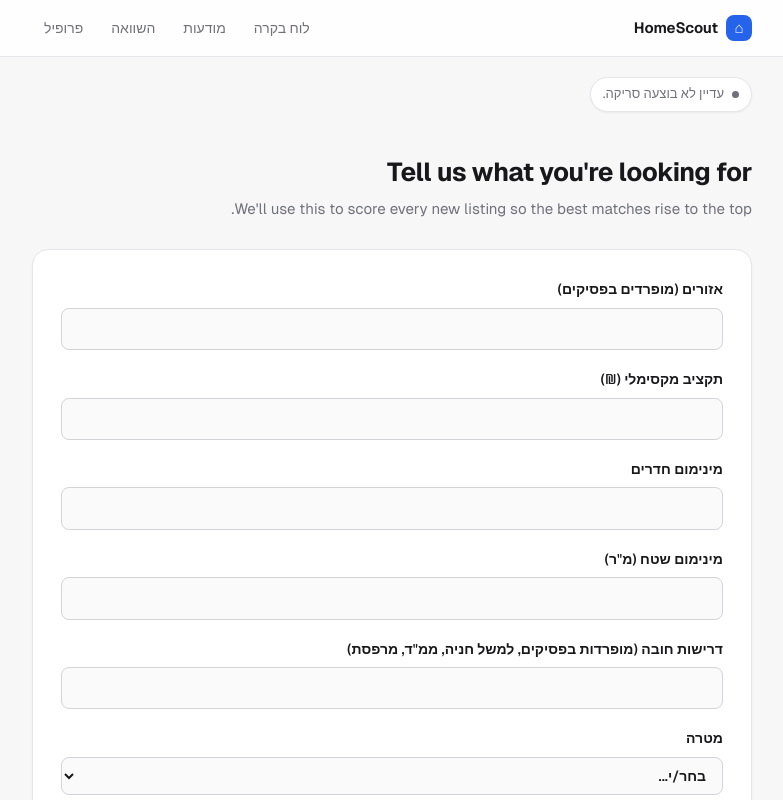
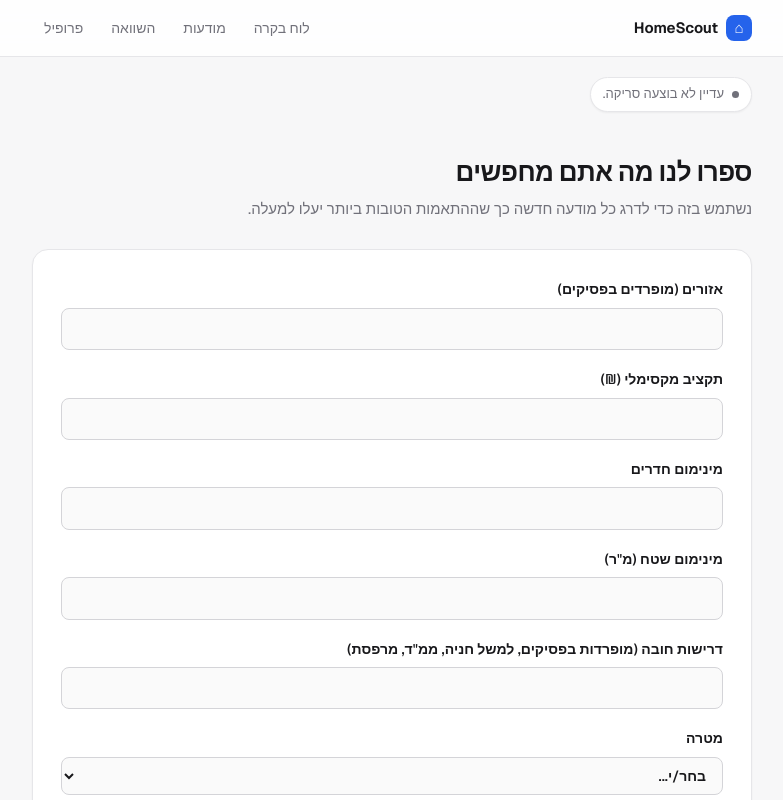
Before and after one commit to yuvalzafrir-creator/home, a Next.js app: page /onboarding in a window 1280 px wide. Shown: the top 800 px of the page, without its empty margins (248-1031 px from the left). Built offline with nearby package versions, Linux system fonts and the light colour scheme; no server answers; the database is empty.

Commit message:
feat: onboarding first-run gate and editable profile page

```diff
--- a/src/app/onboarding/page.tsx
+++ b/src/app/onboarding/page.tsx
@@ -1,13 +1,18 @@
+import { redirect } from "next/navigation";
 import { OnboardingForm } from "@/components/OnboardingForm";
+import { getProfile } from "@/lib/profile";
 
-export default function OnboardingPage() {
+export default async function OnboardingPage() {
+  const profile = await getProfile();
+  if (profile) redirect("/");
+
   return (
     <main>
-      <h1>Tell us what you&apos;re looking for</h1>
+      <h1>ספרו לנו מה אתם מחפשים</h1>
       <p className="page-subtitle">
-        We&apos;ll use this to score every new listing so the best matches rise to the top.
+        נשתמש בזה כדי לדרג כל מודעה חדשה כך שההתאמות הטובות ביותר יעלו למעלה.
       </p>
-      <OnboardingForm />
+      <OnboardingForm mode="create" />
     </main>
   );
 }
```
Also changed, not shown: src/app/profile/page.tsx (added, +18 -0 lines).
